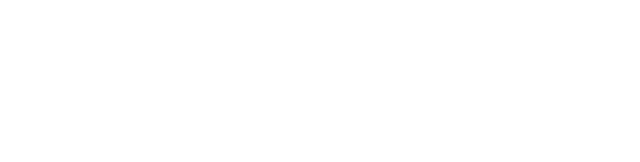
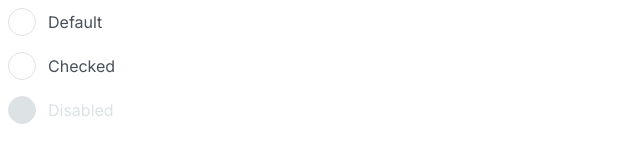
Before and after one commit to js-tasks-ru/htmlcss-20211125_zvykkk, a website: page 07-lection5/02-radio/index.html in a window 1280 px wide. Shown: the whole page, without its empty margins (0-640 px from the left). Drawn offline with Linux system fonts and the light colour scheme.

Commit message:
add solution for 7-module 2-task

```diff
--- a/07-lection5/02-radio/index.html
+++ b/07-lection5/02-radio/index.html
@@ -4,8 +4,51 @@
     <head>
         <link rel="stylesheet" href="../../assets/css/main.css">
         <link rel="stylesheet" href="./radio.css">
+        <style class='text/css'>
+            .wrapper {
+                width: 100%;
+                height: 100%;
+                display: flex;
+                flex-direction: column;
+                gap: 16px;
+            }
+        </style>
     </head>
     <body>
-
+        <div class='wrapper'>
+            <label class='radio'>
+                <input type='radio' class='radio__input' name='radio-name'>
+                <span class='radio__state'>
+                        <span class='radio__control'>
+                            <svg class='radio__icon' width="18" height="18" viewBox="0 0 18 18" fill="none" xmlns="http://www.w3.org/2000/svg">
+                                <rect class='radio__icon-circle' width="18" height="18" rx="9" fill="#4263EB"/>
+                            </svg>
+                        </span>
+                        <span class='radio__label'>Default</span>
+                    </span>
+            </label>
+            <label class='radio'>
+                <input type='radio' class='radio__input' name='radio-name'>
+                <span class='radio__state'>
+                        <span class='radio__control'>
+                            <svg class='radio__icon' width="18" height="18" viewBox="0 0 18 18" fill="none" xmlns="http://www.w3.org/2000/svg">
+                                <rect class='radio__icon-circle' width="18" height="18" rx="9" fill="#4263EB"/>
+                            </svg>
+                        </span>
+                        <span class='radio__label'>Checked</span>
+                    </span>
+            </label>
+            <label class='radio'>
+                <input type='radio' class='radio__input' name='radio-name' disabled>
+                <span class='radio__state'>
+                        <span class='radio__control'>
+                            <svg class='radio__icon' width="18" height="18" viewBox="0 0 18 18" fill="none" xmlns="http://www.w3.org/2000/svg">
+                                <rect class='radio__icon-circle' width="18" height="18" rx="9" fill="#4263EB"/>
+                            </svg>
+                        </span>
+                        <span class='radio__label'>Disabled</span>
+                    </span>
+            </label>
+        </div>
     </body>
 </html>
--- a/07-lection5/02-radio/radio.css
+++ b/07-lection5/02-radio/radio.css
@@ -0,0 +1,79 @@
+.radio {
+    display: inline-flex;
+    flex-direction: column;
+}
+
+.radio__input {
+    position: absolute;
+    clip: rect(0,0,0,0);
+    opacity: 0;
+}
+
+.radio__state {
+    display: flex;
+    align-items: center;
+    cursor: pointer;
+}
+
+.radio__control {
+    width: 28px;
+    height: 28px;
+    background: var(--white);
+    border: 1px solid var(--grey-2);
+    box-sizing: border-box;
+    border-radius: 14px;
+    display: inline-flex;
+    position: relative;
+}
+
+.radio__icon {
+    position: absolute;
+    top: 50%;
+    left: 50%;
+    transform: translate(-50%, -50%);
+}
+
+.radio__icon-circle {
+    fill: var(--white);
+}
+
+.radio__label {
+    font-family: Inter, sans-serif;
+    font-style: normal;
+    font-weight: normal;
+    font-size: 16px;
+    line-height: 24px;
+    color: var(--grey-4);
+
+    display: inline-flex;
+    margin-left: 12px;
+}
+
+.radio__input:checked ~ .radio__state .radio__control {
+    border-color: var(--primary-1);
+}
+
+.radio__input:checked ~ .radio__state .radio__icon-circle {
+    fill: var(--primary-1);
+}
+
+.radio__input:focus ~ .radio__state .radio__label {
+    text-decoration: underline;
+}
+
+.radio__input[disabled] ~ .radio__state {
+    pointer-events: none;
+}
+
+.radio__input[disabled] ~ .radio__state .radio__control {
+    background: var(--grey-2);
+    border-color: var(--grey-2);
+}
+
+.radio__input[disabled] ~ .radio__state .radio__icon {
+    display: none;
+}
+
+.radio__input[disabled] ~ .radio__state .radio__label {
+    color: var(--grey-2);
+}
```
